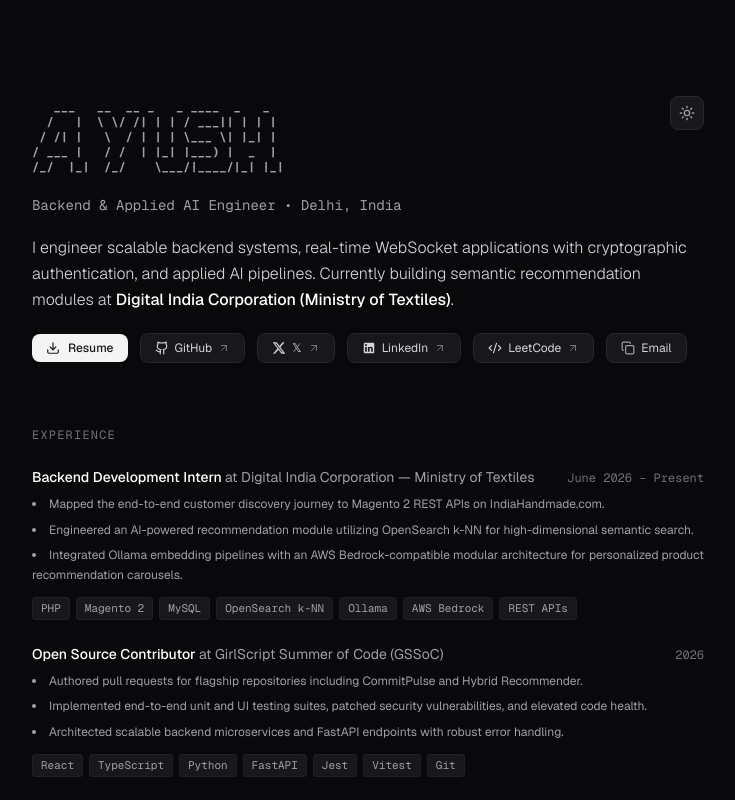
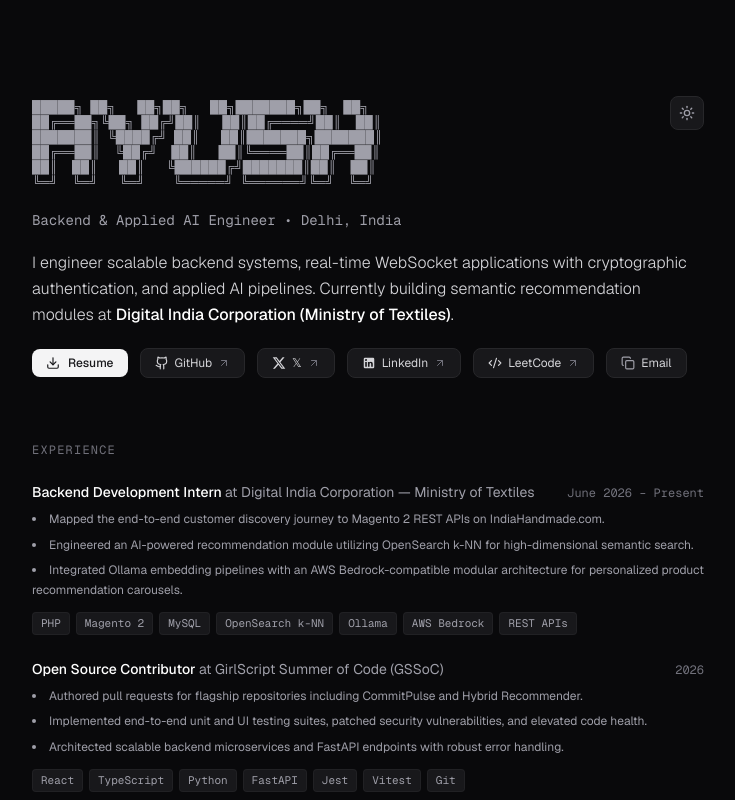
Before and after one commit to yadavayush834/portfolio_2, a Next.js app: page / in a window 1280 px wide. Shown: the top 800 px of the page, without its empty margins (272-1007 px from the left). Built offline with nearby package versions, Linux system fonts and the light colour scheme.

Commit message:
Set 3D solid block ASCII art as default hero variant

```diff
--- a/src/components/ui/AsciiBanner.tsx
+++ b/src/components/ui/AsciiBanner.tsx
@@ -3,16 +3,7 @@
 import React, { useState } from "react";
 
 const asciiVariants = [
-  // 1. Cyber Slant
-  [
-    "   ___   __  __ _   _ ____  _   _ ",
-    "  /   |  \\ \\/ /| | | / ___|| | | |",
-    " / /| |   \\  / | | | \\___ \\| |_| |",
-    "/ ___ |   / /  | |_| |___) |  _  |",
-    "/_/  |_|  /_/    \\___/|____/|_| |_|",
-  ].join("\n"),
-
-  // 2. 3D Block Solid
+  // 1. 3D Block Solid (Default)
   [
     "█████╗ ██╗   ██╗██╗   ██╗███████╗██╗  ██╗",
     "██╔══██╗╚██╗ ██╔╝██║   ██║██╔════╝██║  ██║",
@@ -20,6 +11,15 @@
     "██╔══██║  ╚██╔╝  ██║   ██║╚════██║██╔══██║",
     "██║  ██║   ██║   ╚██████╔╝███████║██║  ██║",
     "╚═╝  ╚═╝   ╚═╝    ╚═════╝ ╚══════╝╚═╝  ╚═╝",
+  ].join("\n"),
+
+  // 2. Cyber Slant
+  [
+    "   ___   __  __ _   _ ____  _   _ ",
+    "  /   |  \\ \\/ /| | | / ___|| | | |",
+    " / /| |   \\  / | | | \\___ \\| |_| |",
+    "/ ___ |   / /  | |_| |___) |  _  |",
+    "/_/  |_|  /_/    \\___/|____/|_| |_|",
   ].join("\n"),
 
   // 3. Full Name Classic (AYUSH YADAV)
```
